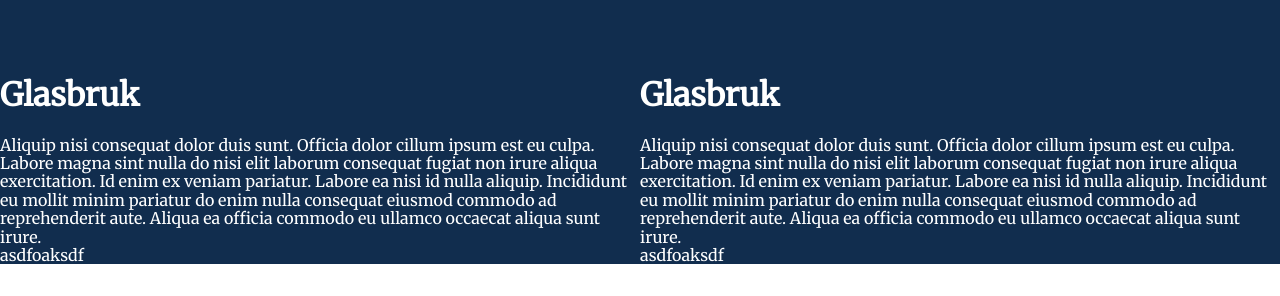
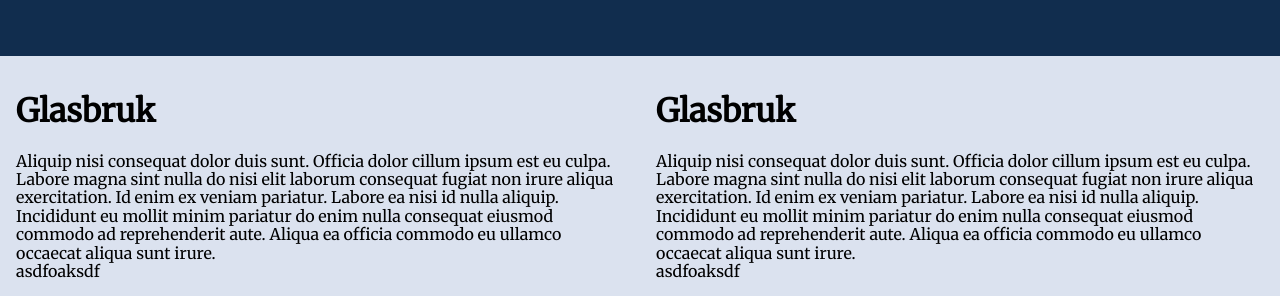
Before and after one commit to Robintorn/EVXFEH17_Robin_T-rn, a plain HTML site: page HTMLCSS3_SEO/Inlamningar/projekt/index.html in a window 1280 px wide. Shown: the part 630-926 px from the top of the page. Before the commit the page ends 895 px from the top, so only its background shows below. Drawn offline with nearby package versions, Linux system fonts and the light colour scheme.

Commit message:
Introduction div completed

```diff
--- a/HTMLCSS3_SEO/Inlamningar/projekt/css/style.css
+++ b/HTMLCSS3_SEO/Inlamningar/projekt/css/style.css
@@ -82,6 +82,12 @@ main .intro p{
 .content{
     display: grid;
     grid-template-columns: 1fr 1fr;
+    background: #DBE2EF;
+    color: black;
+}
+
+.artiklar{
+    padding: 1em;
 }
 
 aside{
```
